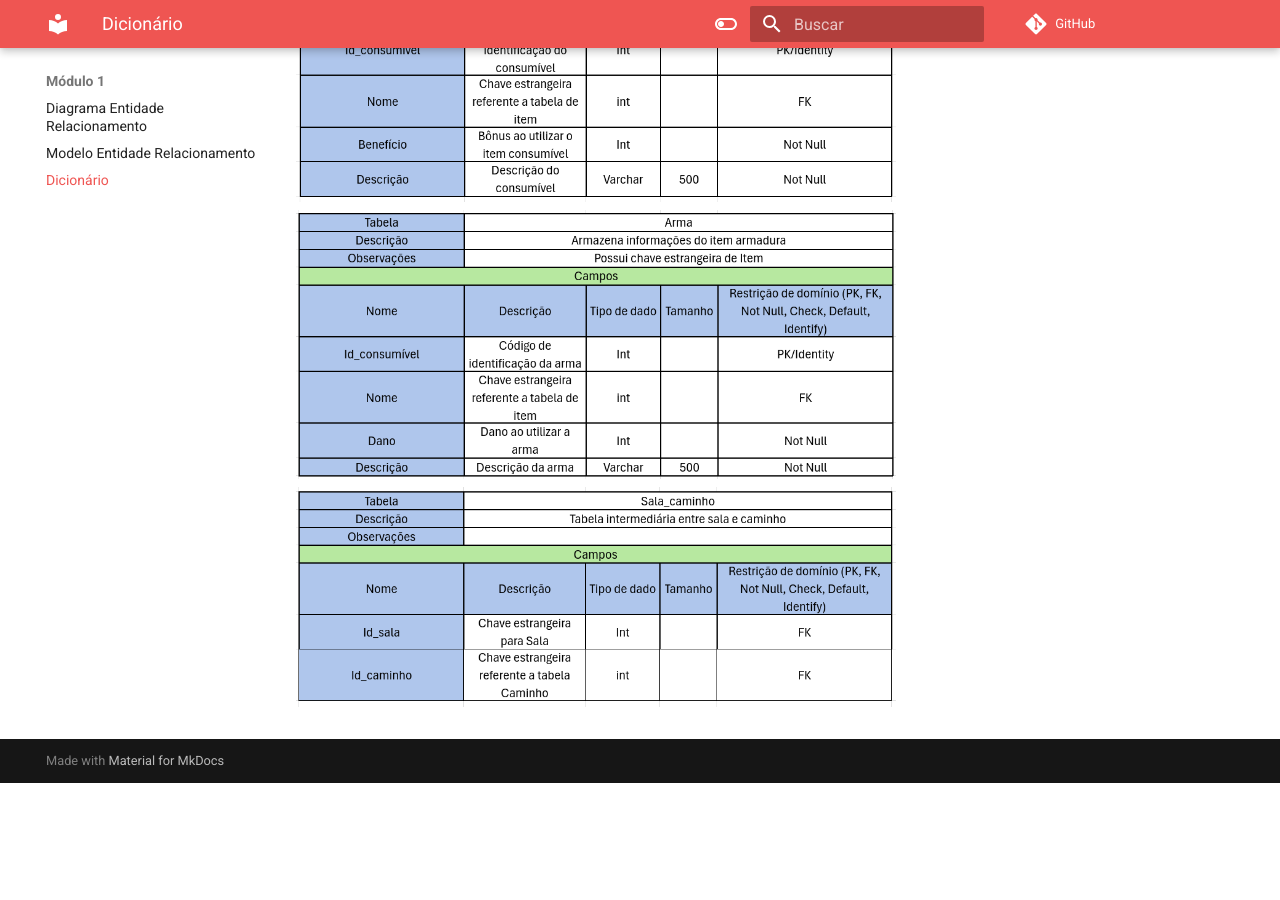
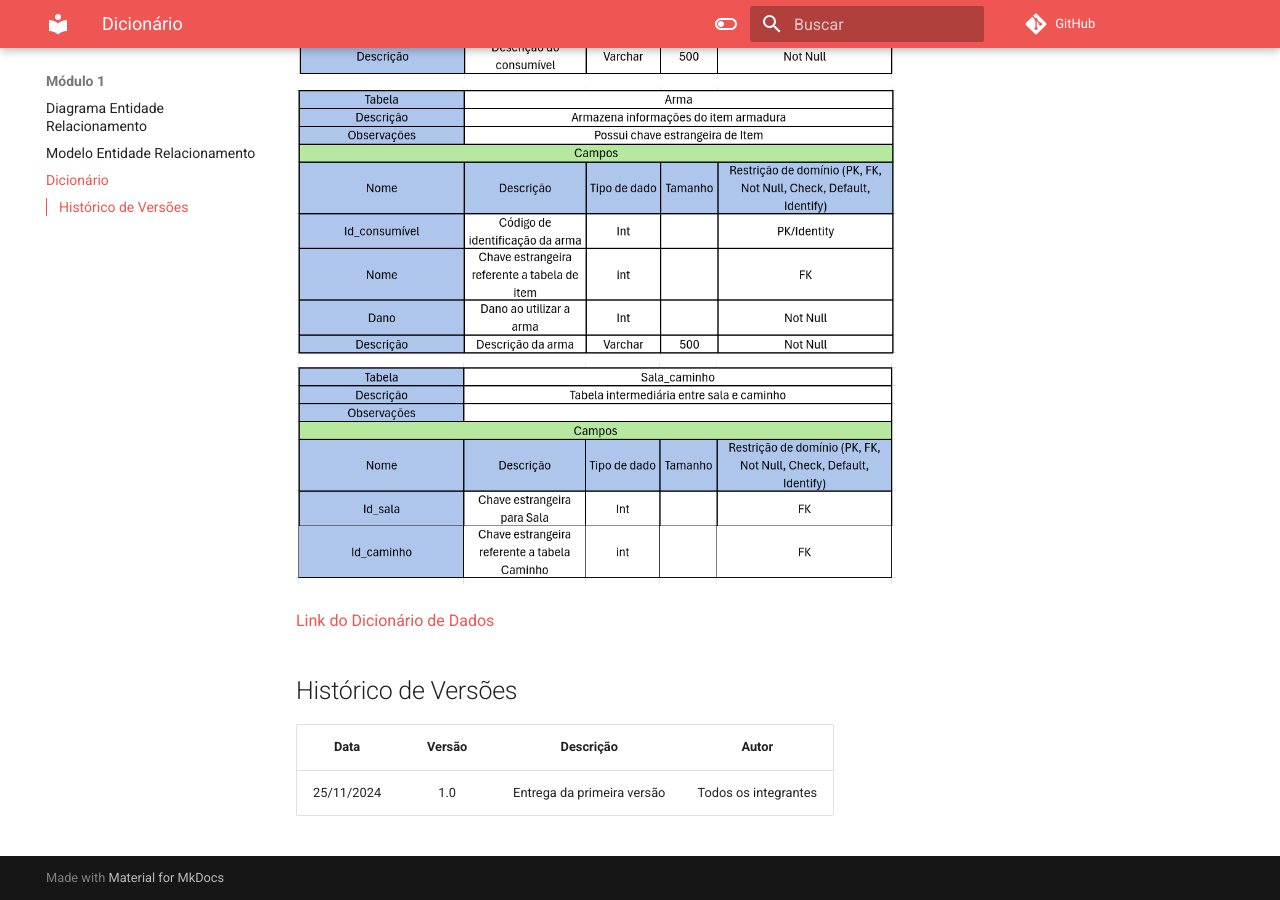
Before and after one commit to SBD1/2024.2-D-D-classico, an MkDocs documentation site: the page built from docs/dicionario.md, in a window 1280 px wide and 900 px high, scrolled down 6967 px. Built offline with MkDocs 1.6.1 and Material for MkDocs 9.7.7, drawn with Linux system fonts in a browser that asks for light colours; comment, search, counter and statistics services are not loaded; before the commit the page ends 7750 px from its top, so only the background shows below that; some of the changed text lies outside the part shown.

Commit message:
alterações no gitpages

```diff
--- a/docs/dicionario.md
+++ b/docs/dicionario.md
@@ -31,3 +26,11 @@
 <img src="/2024.2-D-D-classico/imagens/dicionario/consumivel.png" alt="Tabela Dicionário" width="600" />
 <img src="/2024.2-D-D-classico/imagens/dicionario/arma.png" alt="Tabela Dicionário" width="600" />
 <img src="/2024.2-D-D-classico/imagens/dicionario/sala_caminho.png" alt="Tabela Dicionário" width="600" />
+
+[Link do Dicionário de Dados](https://unbbr-my.sharepoint.com/:x:/g/personal/222031045_aluno_unb_br/ES8xZeEcO4tIvXaCuM7zY3QBk_8WT2InNlGAL-fkhvqtmg?e=M6tgvS)
+
+## Histórico de Versões
+
+|    Data    | Versão | Descrição | Autor |
+| :---: | :----: | :---: | :---: |
+| 25/11/2024 | 1.0 | Entrega da primeira versão | Todos os integrantes |
```
Also changed, not shown: other parts of docs/dicionario.md (+1 -6 lines), docs/DER.md (+4 -0 lines), docs/MER.md (+4 -0 lines).
